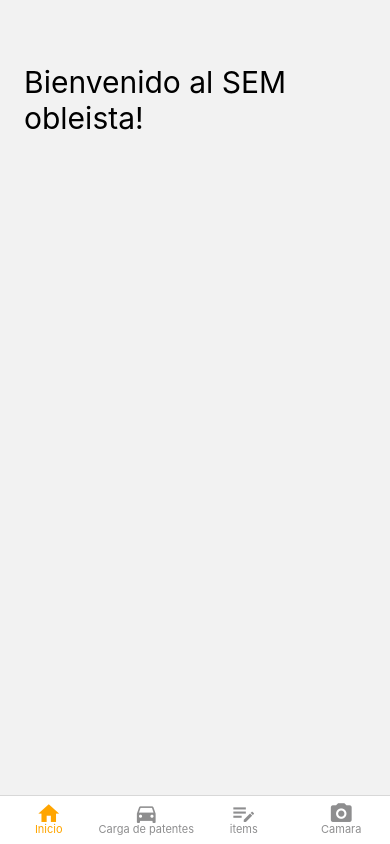
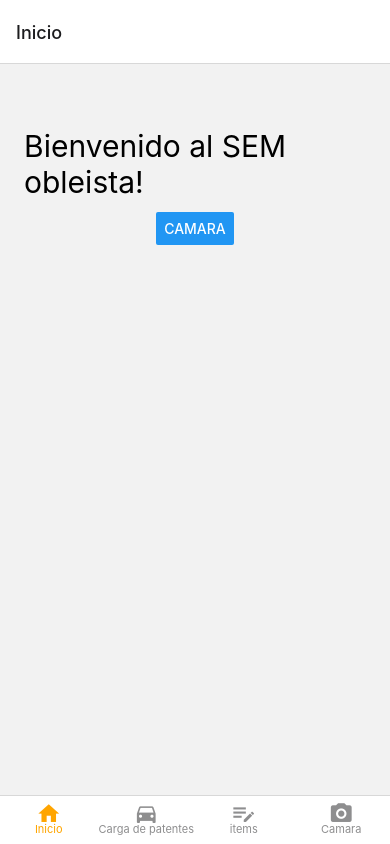
Before and after one commit to IgnacioGrilli/SemObleista, a React Native app: screen /Inicio in a window 390 px wide. Built offline with nearby package versions, Linux system fonts and the light colour scheme.

Commit message:
Pantalla camara en forma de stack

```diff
--- a/Navigation.js
+++ b/Navigation.js
@@ -1,5 +1,6 @@
 import React from 'react';
 import { createBottomTabNavigator } from '@react-navigation/bottom-tabs';
+import { createNativeStackNavigator } from '@react-navigation/native-stack';
 import { NavigationContainer } from "@react-navigation/native";
 import { MaterialCommunityIcons } from '@expo/vector-icons';
 
@@ -8,6 +9,30 @@ import CargaPatentesScreen from "./screens/CargaPatentesScreen";
 import CargaPatentesSqlite from './components/cargaPatentesComponents/CargaPatenteSqlite';
 
 import CameraScreen from './components/cameraComponents/CameraScreen';
+
+
+const HomeStackNavigator = createNativeStackNavigator();
+
+
+function MyStack() {
+    return(
+        <HomeStackNavigator.Navigator
+            initialRouteName="Home"
+        >
+
+            <HomeStackNavigator.Screen
+                name="Inicio"
+                component={HomeScreen}
+            />
+
+            <HomeStackNavigator.Screen
+                name="CameraScreen"
+                component={CameraScreen}
+            />
+
+        </HomeStackNavigator.Navigator>
+    )
+}
 
 const Tab = createBottomTabNavigator();
 
@@ -21,7 +46,7 @@ function MyTabs() {
         >
             <Tab.Screen
                 name="Home"
-                component={HomeScreen}
+                component={MyStack}
                 options= {{
                     headerShown: false,
                     title: 'Inicio',
--- a/components/cargaPatentesComponents/CargaPatenteSqlite.js
+++ b/components/cargaPatentesComponents/CargaPatenteSqlite.js
@@ -13,6 +13,7 @@ import {
 import Constants from "expo-constants";
 import * as SQLite from "expo-sqlite";
 import moment from "moment";
+
 
 function openDatabase() {
   if (Platform.OS === "web") {
@@ -200,7 +201,6 @@ export default function CargaPatentesSqlite() {
 
           </View>
 
-
           <View style={styles.botton}>
             <Button
               onPress={(tx) => db.transaction(
--- a/package.json
+++ b/package.json
@@ -12,7 +12,9 @@
     "@react-native-community/geolocation": "^3.0.2",
     "@react-navigation/bottom-tabs": "^6.4.0",
     "@react-navigation/native": "^6.0.13",
+    "@react-navigation/native-stack": "^6.9.1",
     "expo": "~46.0.9",
+    "expo-camera": "~12.3.0",
     "expo-location": "~14.3.0",
     "expo-permissions": "^13.2.0",
     "expo-sqlite": "~10.3.0",
@@ -25,8 +27,7 @@
     "react-native-safe-area-context": "4.3.1",
     "react-native-screens": "~3.15.0",
     "react-native-svg": "^13.2.0",
-    "yet": "^0.1.0",
-    "expo-camera": "~12.3.0"
+    "yet": "^0.1.0"
   },
   "devDependencies": {
     "@babel/core": "^7.12.9"
--- a/screens/HomeScreen.js
+++ b/screens/HomeScreen.js
@@ -12,6 +12,11 @@ const HomeScreen = () => {
             <Text style={styles.title}>
                 Bienvenido al SEM obleista!
             </Text>
+            <Button
+                title="camara"
+                onPress={() => navigation.navigate("CameraScreen")}
+            >
+            </Button>
         </View>
 
     );
```
Also changed, not shown: 1 other file (tests, documents, lock files or other folders).
